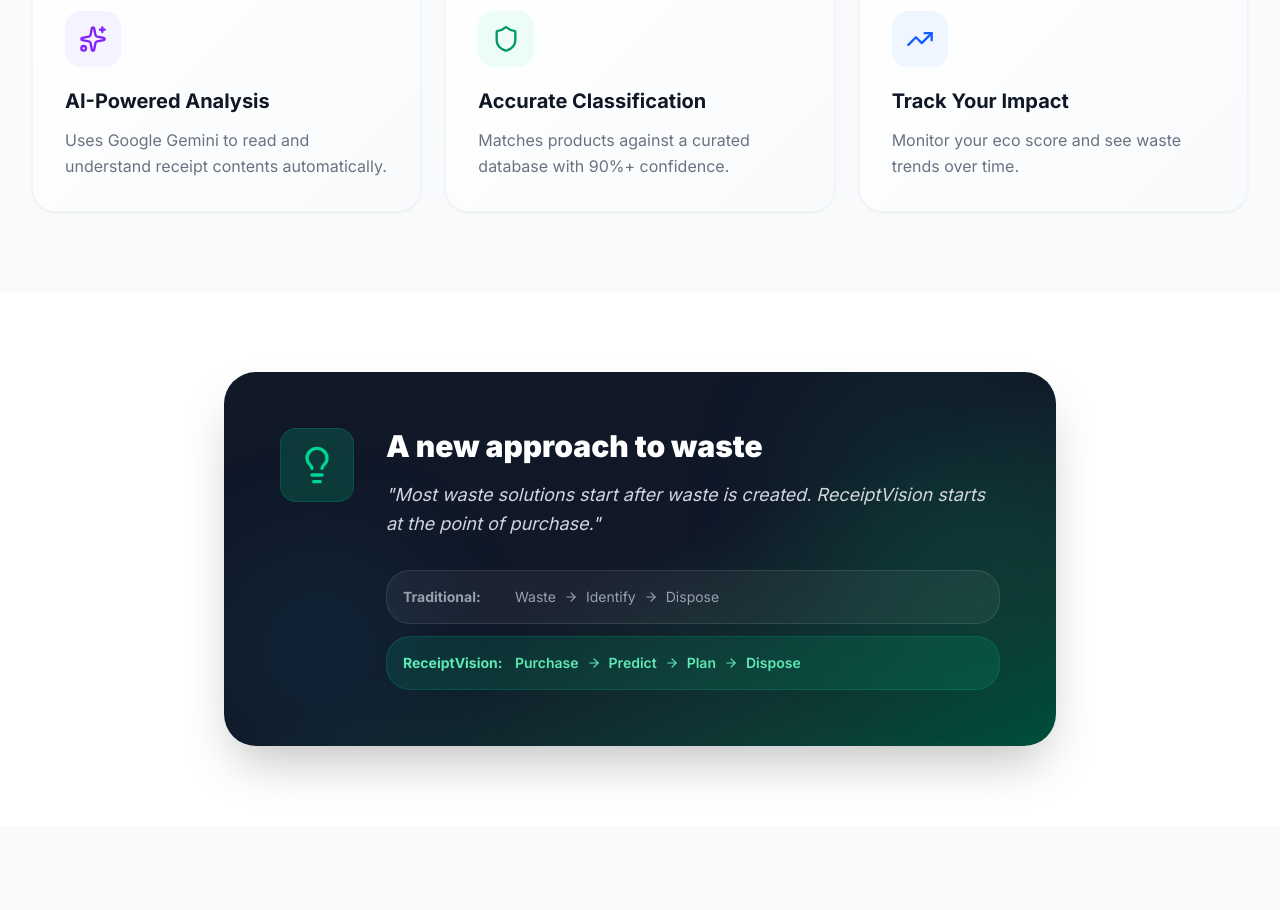
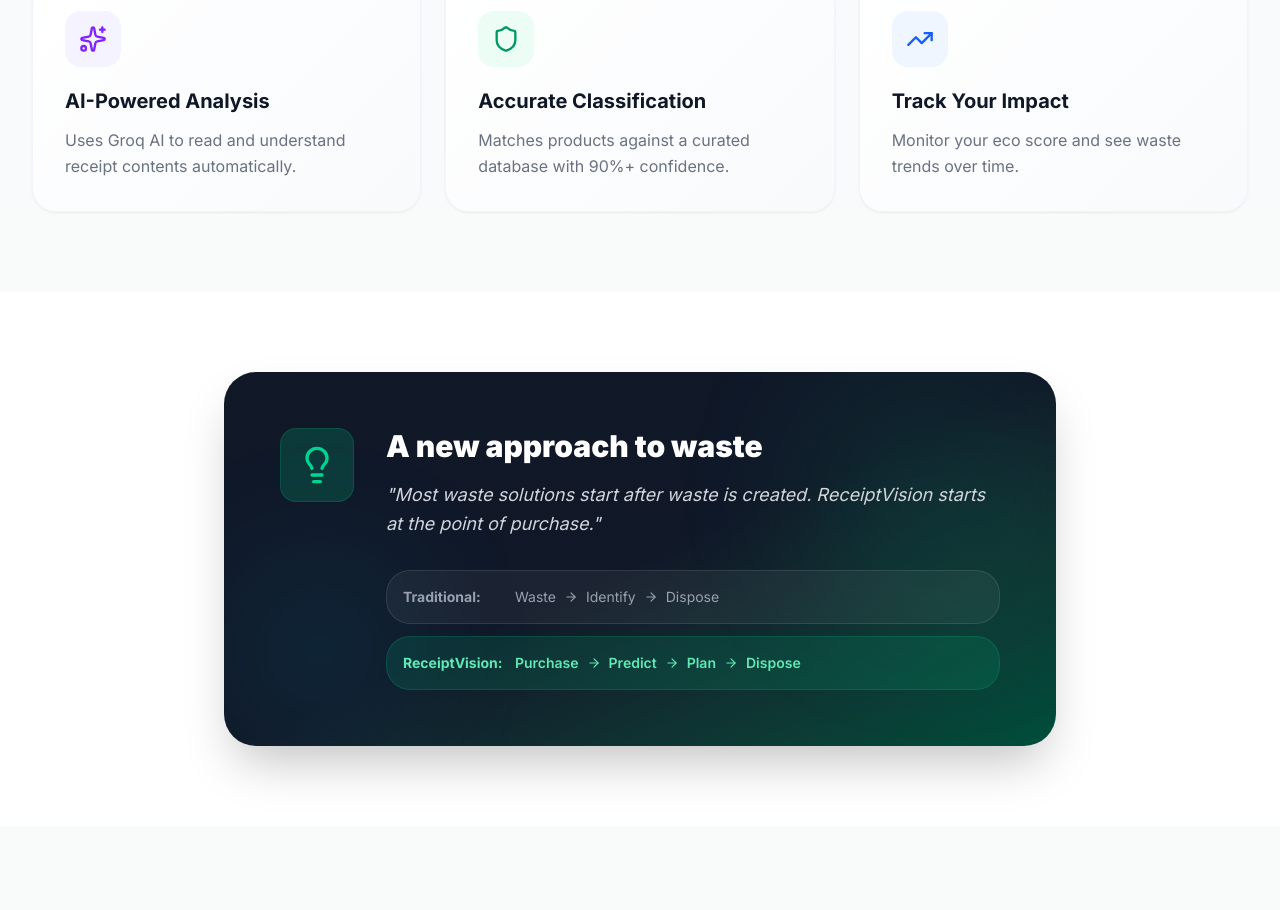
Before and after one commit to Adithyan-101/makemu_recieptvision, a React (Vite) app in the folder client/: page / in a window 1280 px wide. Shown: the part 1317-2227 px from the top of the page. Built offline with nearby package versions, Linux system fonts and the light colour scheme; no server answers.

Commit message:
docs: update landing page to reference Groq AI instead of Gemini

```diff
--- a/client/src/pages/Landing.jsx
+++ b/client/src/pages/Landing.jsx
@@ -49,7 +49,7 @@
     {
       icon: Sparkles,
       title: 'AI-Powered Analysis',
-      description: 'Uses Google Gemini to read and understand receipt contents automatically.',
+      description: 'Uses Groq AI to read and understand receipt contents automatically.',
       color: 'text-violet-600',
       bg: 'bg-violet-50'
     },
```
